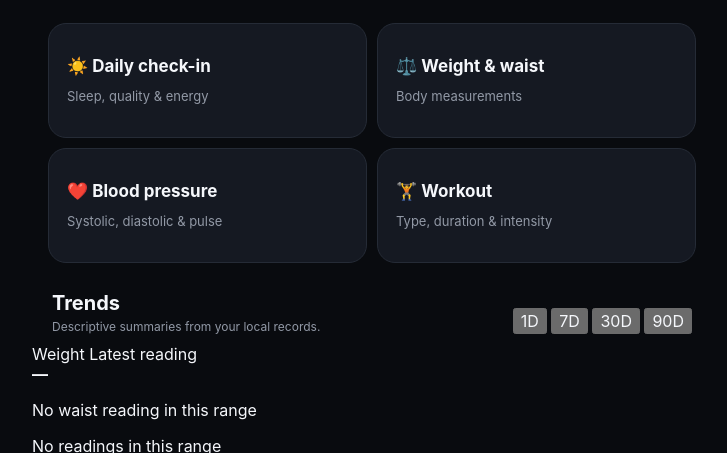
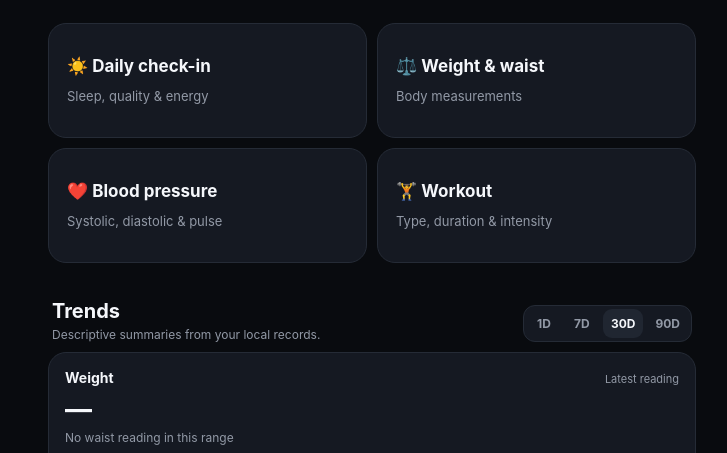
Before and after one commit to reskalis/HealthTracker, a plain HTML site: page index.html in a window 1280 px wide. Shown: the part 277-730 px from the top of the page, without its empty margins (268-995 px from the left). Drawn offline with Linux system fonts and the light colour scheme.

Commit message:
Load focused Trends and History styles

```diff
--- a/css/app.css
+++ b/css/app.css
@@ -1,3 +1,5 @@
 @import url("./variables.css");
 @import url("./base.css");
 @import url("./components.css");
+@import url("./trends.css");
+@import url("./history.css");
```
